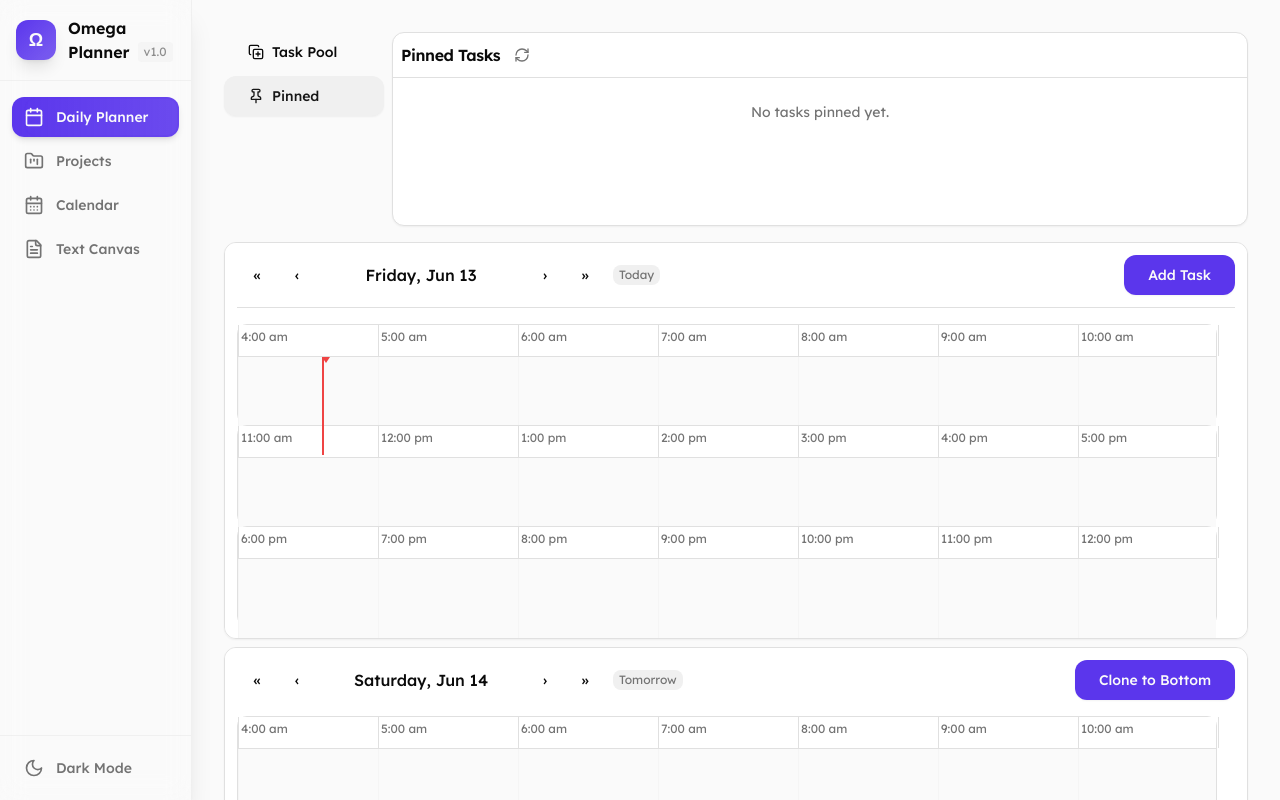
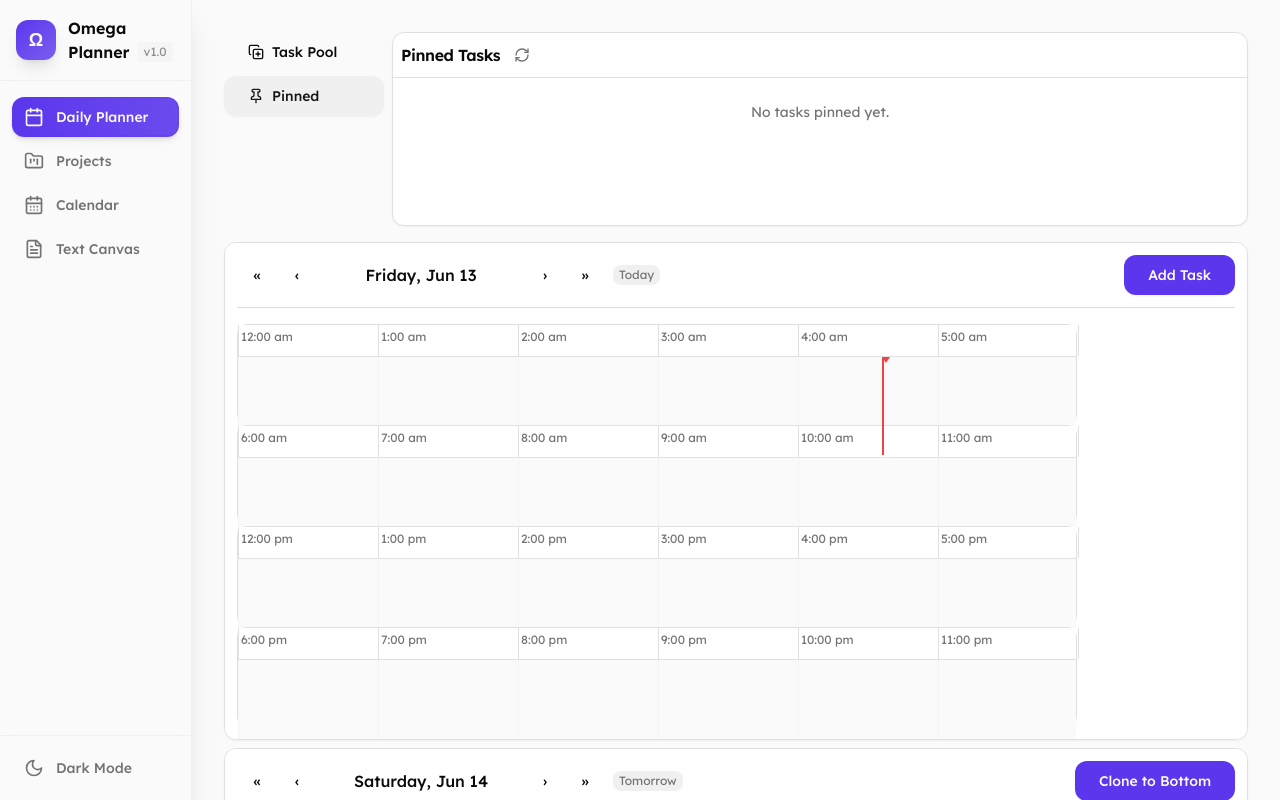
Before and after one commit to obihughes/omega-planner, a Next.js app: page / in a window 1280 px wide. Shown: the top 800 px of the page. Built offline with nearby package versions, Linux system fonts and the light colour scheme.

Commit message:
Implement 4x6 timeline layout and update time formatting

```diff
--- a/components/planner/DailyPlanner.tsx
+++ b/components/planner/DailyPlanner.tsx
@@ -20,6 +20,7 @@ import {
     TASK_BASE_BOTTOM_PADDING,
     TIMELINE_SPLIT_HOUR_1 as APP_TIMELINE_SPLIT_HOUR_1,
     TIMELINE_SPLIT_HOUR_2 as APP_TIMELINE_SPLIT_HOUR_2,
+    TIMELINE_SPLIT_HOUR_3 as APP_TIMELINE_SPLIT_HOUR_3,
     DEFAULT_TASK_COLOR_INDEX
 } from '../../lib/constants';
 import { MemoizedTaskCard } from './TaskCard';
@@ -27,6 +28,8 @@ import { EditTaskModal } from './EditTaskModal';
 import { ViewTaskNotesModal } from './ViewTaskNotesModal';
 import { getCalendarDateForColumn } from '../../utils/dateUtils';
 import { resolveCollisionsForResize, resolveCollisionsForDrag } from '../../utils/taskUtils';
+
+type TimelinePeriod = 'night' | 'morning' | 'afternoon' | 'evening';
 
 export default function DailyPlanner() {
   const {
@@ -178,7 +181,7 @@ export default function DailyPlanner() {
     const currentOffsetX = offsetX || 0;
 
     let targetDayOffset: number | null = null;
-    let targetPeriod: 'morning' | 'afternoon' | 'evening' | null = null;
+    let targetPeriod: TimelinePeriod | null = null;
     let relativeXInTimelineSegment = 0;
     let baseHourForCalc = APP_TIMELINE_START_HOUR;
 
@@ -186,7 +189,7 @@ export default function DailyPlanner() {
 
     if (dropZone) {
       const dayOffsetAttr = dropZone.getAttribute('data-day-offset');
-      const periodAttr = dropZone.getAttribute('data-section-period') as 'morning' | 'afternoon' | 'evening' | null;
+      const periodAttr = dropZone.getAttribute('data-section-period') as TimelinePeriod | null;
 
       if (dayOffsetAttr && periodAttr) {
         targetDayOffset = parseInt(dayOffsetAttr, 10);
@@ -195,9 +198,10 @@ export default function DailyPlanner() {
         relativeXInTimelineSegment = (e.clientX - rect.left) - currentOffsetX;
 
         switch (targetPeriod) {
-          case 'morning': baseHourForCalc = APP_TIMELINE_START_HOUR; break;
-          case 'afternoon': baseHourForCalc = APP_TIMELINE_SPLIT_HOUR_1; break;
-          case 'evening': baseHourForCalc = APP_TIMELINE_SPLIT_HOUR_2; break;
+          case 'night': baseHourForCalc = APP_TIMELINE_START_HOUR; break;
+          case 'morning': baseHourForCalc = APP_TIMELINE_SPLIT_HOUR_1; break;
+          case 'afternoon': baseHourForCalc = APP_TIMELINE_SPLIT_HOUR_2; break;
+          case 'evening': baseHourForCalc = APP_TIMELINE_SPLIT_HOUR_3; break;
         }
       }
     }
@@ -250,12 +254,13 @@ export default function DailyPlanner() {
     };
   }, [draggingTask, resizingTask, handleMouseMoveResize, handleMouseMoveDrag]);
 
-  const renderTimeline = useCallback((period: 'morning' | 'afternoon' | 'evening') => {
+  const renderTimeline = useCallback((period: TimelinePeriod) => {
     let startHour, endHour;
     switch (period) {
-      case 'morning': startHour = APP_TIMELINE_START_HOUR; endHour = APP_TIMELINE_SPLIT_HOUR_1; break;
-      case 'afternoon': startHour = APP_TIMELINE_SPLIT_HOUR_1; endHour = APP_TIMELINE_SPLIT_HOUR_2; break;
-      case 'evening': startHour = APP_TIMELINE_SPLIT_HOUR_2; endHour = APP_TIMELINE_END_HOUR; break;
+      case 'night': startHour = APP_TIMELINE_START_HOUR; endHour = APP_TIMELINE_SPLIT_HOUR_1; break;
+      case 'morning': startHour = APP_TIMELINE_SPLIT_HOUR_1; endHour = APP_TIMELINE_SPLIT_HOUR_2; break;
+      case 'afternoon': startHour = APP_TIMELINE_SPLIT_HOUR_2; endHour = APP_TIMELINE_SPLIT_HOUR_3; break;
+      case 'evening': startHour = APP_TIMELINE_SPLIT_HOUR_3; endHour = APP_TIMELINE_END_HOUR; break;
     }
     const timelineHours = Array.from({ length: endHour - startHour }, (_, i) => startHour + i);
     return (
@@ -270,15 +275,16 @@ export default function DailyPlanner() {
     );
   }, []);
 
-  const handleTimelineDoubleClick = (e: React.MouseEvent<HTMLDivElement>, dayOffset: number, period: 'morning' | 'afternoon' | 'evening') => {
+  const handleTimelineDoubleClick = (e: React.MouseEvent<HTMLDivElement>, dayOffset: number, period: TimelinePeriod) => {
       if (copyingTaskData) return;
       const rect = e.currentTarget.getBoundingClientRect();
       const clickXrelative = e.clientX - rect.left;
       let baseHourForCalc: number;
       switch (period) {
-          case 'morning': baseHourForCalc = APP_TIMELINE_START_HOUR; break;
-          case 'afternoon': baseHourForCalc = APP_TIMELINE_SPLIT_HOUR_1; break;
-          case 'evening': baseHourForCalc = APP_TIMELINE_SPLIT_HOUR_2; break;
+          case 'night': baseHourForCalc = APP_TIMELINE_START_HOUR; break;
+          case 'morning': baseHourForCalc = APP_TIMELINE_SPLIT_HOUR_1; break;
+          case 'afternoon': baseHourForCalc = APP_TIMELINE_SPLIT_HOUR_2; break;
+          case 'evening': baseHourForCalc = APP_TIMELINE_SPLIT_HOUR_3; break;
       }
       const hourInBlock = (clickXrelative / APP_PIXELS_PER_HOUR);
       const snappedNewStartHour = Math.round((baseHourForCalc + hourInBlock) * 4) / 4;
@@ -297,15 +303,16 @@ export default function DailyPlanner() {
       openEditModal(newTaskDefaults, { isNew: true });
   };
 
-  const handleTimelineClick = (e: React.MouseEvent<HTMLDivElement>, dayOffset: number, period: 'morning' | 'afternoon' | 'evening') => {
+  const handleTimelineClick = (e: React.MouseEvent<HTMLDivElement>, dayOffset: number, period: TimelinePeriod) => {
       if (!copyingTaskData) return;
       const rect = e.currentTarget.getBoundingClientRect();
       const clickXrelative = e.clientX - rect.left;
       let baseHourForCalc: number;
       switch (period) {
-          case 'morning': baseHourForCalc = APP_TIMELINE_START_HOUR; break;
-          case 'afternoon': baseHourForCalc = APP_TIMELINE_SPLIT_HOUR_1; break;
-          case 'evening': baseHourForCalc = APP_TIMELINE_SPLIT_HOUR_2; break;
+          case 'night': baseHourForCalc = APP_TIMELINE_START_HOUR; break;
+          case 'morning': baseHourForCalc = APP_TIMELINE_SPLIT_HOUR_1; break;
+          case 'afternoon': baseHourForCalc = APP_TIMELINE_SPLIT_HOUR_2; break;
+          case 'evening': baseHourForCalc = APP_TIMELINE_SPLIT_HOUR_3; break;
       }
       const hourInBlock = clickXrelative / APP_PIXELS_PER_HOUR;
       const snappedNewStartHour = Math.round((baseHourForCalc + hourInBlock) * 4) / 4;
@@ -313,12 +320,13 @@ export default function DailyPlanner() {
       handleDropCopy(targetDate, snappedNewStartHour);
   };
 
-  const renderColumn = useCallback((dayOffset: number, period: 'morning' | 'afternoon' | 'evening') => {
+  const renderColumn = useCallback((dayOffset: number, period: TimelinePeriod) => {
     let startHour, endHour;
     switch (period) {
-        case 'morning': startHour = APP_TIMELINE_START_HOUR; endHour = APP_TIMELINE_SPLIT_HOUR_1; break;
-        case 'afternoon': startHour = APP_TIMELINE_SPLIT_HOUR_1; endHour = APP_TIMELINE_SPLIT_HOUR_2; break;
-        case 'evening': startHour = APP_TIMELINE_SPLIT_HOUR_2; endHour = APP_TIMELINE_END_HOUR; break;
+        case 'night': startHour = APP_TIMELINE_START_HOUR; endHour = APP_TIMELINE_SPLIT_HOUR_1; break;
+        case 'morning': startHour = APP_TIMELINE_SPLIT_HOUR_1; endHour = APP_TIMELINE_SPLIT_HOUR_2; break;
+        case 'afternoon': startHour = APP_TIMELINE_SPLIT_HOUR_2; endHour = APP_TIMELINE_SPLIT_HOUR_3; break;
+        case 'evening': startHour = APP_TIMELINE_SPLIT_HOUR_3; endHour = APP_TIMELINE_END_HOUR; break;
     }
 
     const columnCalendarDate = getCalendarDateForColumn(dayOffset);
@@ -535,6 +543,7 @@ export default function DailyPlanner() {
                 </Button>
               </div>
               <div className="flex flex-col gap-px">
+                  {renderColumn(topDayOffset, 'night')}
                   {renderColumn(topDayOffset, 'morning')}
                   {renderColumn(topDayOffset, 'afternoon')}
                   {renderColumn(topDayOffset, 'evening')}
@@ -562,6 +571,7 @@ export default function DailyPlanner() {
                 </Button>
               </div>
               <div className="flex flex-col gap-px">
+                  {renderColumn(bottomDayOffset, 'night')}
                   {renderColumn(bottomDayOffset, 'morning')}
                   {renderColumn(bottomDayOffset, 'afternoon')}
                   {renderColumn(bottomDayOffset, 'evening')}
--- a/lib/constants.ts
+++ b/lib/constants.ts
@@ -31,11 +31,11 @@ export const TASK_COLORS = [
   'bg-gray-600 text-white dark:bg-gray-300 dark:text-gray-900',     // Deep Gray
 ];
 
-/** The earliest hour shown on the timeline (4 AM) */
-export const TIMELINE_START_HOUR = 4;
+/** The earliest hour shown on the timeline (12 AM) */
+export const TIMELINE_START_HOUR = 0;
 
-/** The latest hour shown on the timeline (1 AM next day) */
-export const TIMELINE_END_HOUR = 25; // Extends to 1 AM next day for overnight tasks
+/** The latest hour shown on the timeline (12 AM next day) */
+export const TIMELINE_END_HOUR = 24;
 
 /** Minimum duration of a task in hours (15 minutes) */
 export const MIN_TASK_DURATION = 0.25;
@@ -65,8 +65,10 @@ export const TASK_BASE_BOTTOM_PADDING = 33;
 // TASK_HEIGHT is derived: TIMELINE_COLUMN_HEIGHT - TASK_BASE_TOP - TASK_BASE_BOTTOM_PADDING;
 // It can be calculated where needed or defined here if preferred, like:
 // export const TASK_HEIGHT = TIMELINE_COLUMN_HEIGHT - TASK_BASE_TOP - TASK_BASE_BOTTOM_PADDING;
-export const TIMELINE_SPLIT_HOUR_1 = 11; // Morning/Afternoon split
-export const TIMELINE_SPLIT_HOUR_2 = 18; // Afternoon/Evening split
+export const TIMELINE_SPLIT_HOUR_1 = 6;  // 12am-6am
+export const TIMELINE_SPLIT_HOUR_2 = 12; // 6am-12pm
+export const TIMELINE_SPLIT_HOUR_3 = 18; // 12pm-6pm
+// The last segment is from 18 to 24 (6pm-12am)
 export const TIMELINE_HEADER_HEIGHT_PX = 28;
 export const GRID_LINE_STYLE = "border-l border-border/20 z-10"; // Subtle solid lines instead of dashed
 
--- a/utils/formatters.ts
+++ b/utils/formatters.ts
@@ -17,7 +17,16 @@ export const formatDuration = (durationInHours: number): string => {
 export const formatTime = (hour: number): string => {
   const hourInt = Math.floor(hour);
   const minutes = Math.round((hour - hourInt) * 60);
-  const period = hourInt >= 12 ? 'pm' : 'am';
-  const displayHour = hourInt % 12 || 12; // Convert 0 to 12 for 12 AM
+
+  // Normalize hour to 0-23 range
+  const normalizedHour = hourInt % 24;
+
+  const period = normalizedHour >= 12 ? 'pm' : 'am';
+
+  let displayHour = normalizedHour % 12;
+  if (displayHour === 0) {
+    displayHour = 12; // 0 and 12 should be displayed as 12
+  }
+
   return `${displayHour}:${minutes.toString().padStart(2, '0')} ${period}`;
 };
```
